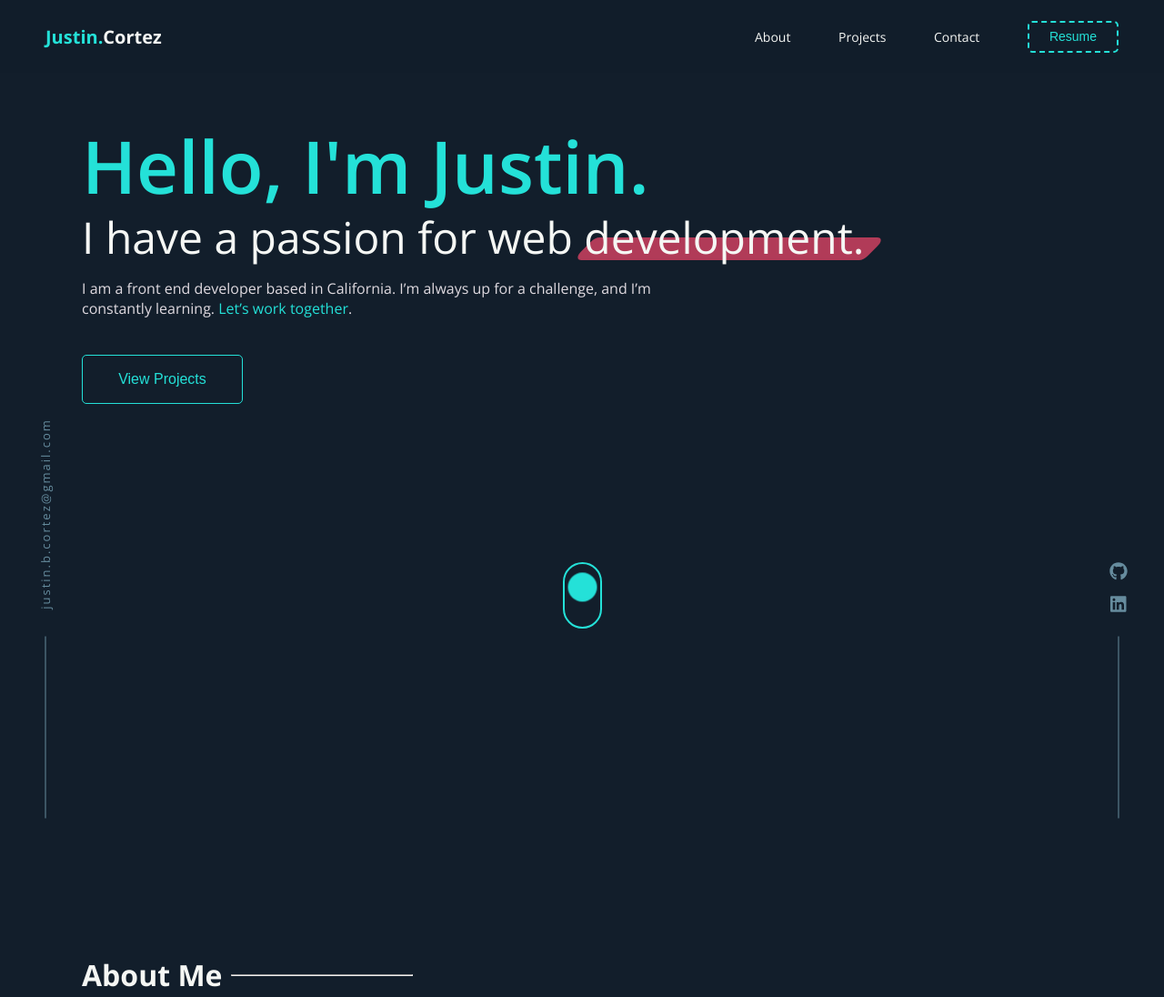
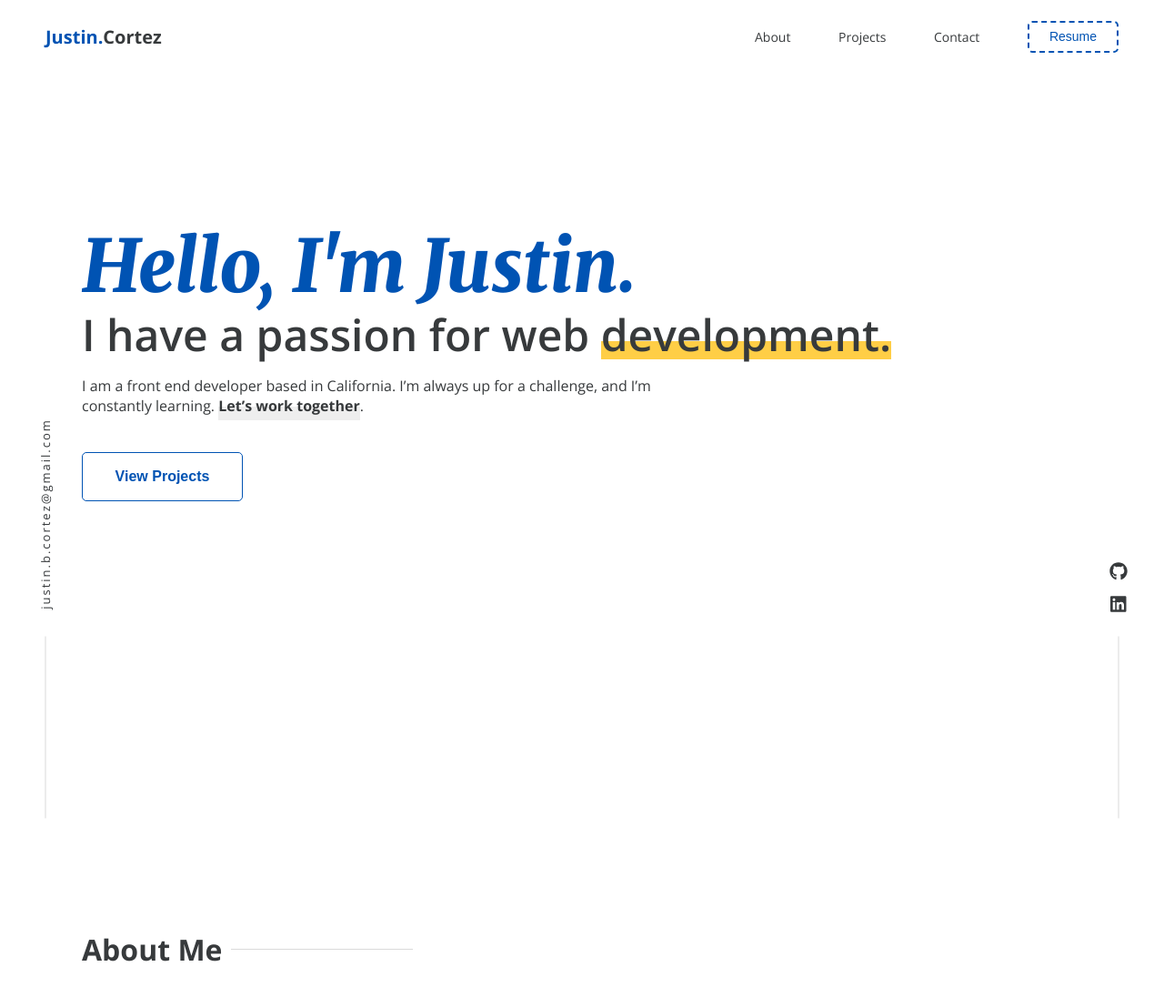
Before and after one commit to jbcortez/portfolio, a Gatsby site: page / in a window 1280 px wide. Shown: the top 1096 px of the page at 91% size. Built offline with nearby package versions, Linux system fonts and the light colour scheme; Gatsby itself is replaced by a stand-in of ours; a small style sheet from the web is missing.

Commit message:
style: changed color scheme

```diff
--- a/src/components/About.js
+++ b/src/components/About.js
@@ -9,9 +9,8 @@ const About = () => {
       <div className='about__left'>
         <div className='about__header'>
           <h2 className='about__header--headline'>About Me</h2>
-          <span className='about__header--accent-line'>
-            <hr />
-          </span>
+
+          <hr className='about__header--accent-line' />
         </div>
 
         <p className='about__text'>
@@ -31,7 +30,6 @@ const About = () => {
               <li>
                 <FontAwesomeIcon
                   icon={faCode}
-                  color={'#24e1d8'}
                   className={'about__skills--icon'}
                 />
                 Javascript
@@ -39,7 +37,6 @@ const About = () => {
               <li>
                 <FontAwesomeIcon
                   icon={faCode}
-                  color={'#24e1d8'}
                   className={'about__skills--icon'}
                 />
                 React
@@ -47,7 +44,6 @@ const About = () => {
               <li>
                 <FontAwesomeIcon
                   icon={faCode}
-                  color={'#24e1d8'}
                   className={'about__skills--icon'}
                 />
                 HTML5
@@ -55,7 +51,6 @@ const About = () => {
               <li>
                 <FontAwesomeIcon
                   icon={faCode}
-                  color={'#24e1d8'}
                   className={'about__skills--icon'}
                 />
                 CSS3
@@ -67,7 +62,6 @@ const About = () => {
               <li>
                 <FontAwesomeIcon
                   icon={faCode}
-                  color={'#24e1d8'}
                   className={'about__skills--icon'}
                 />
                 Sass
@@ -75,15 +69,13 @@ const About = () => {
               <li>
                 <FontAwesomeIcon
                   icon={faCode}
-                  color={'#24e1d8'}
                   className={'about__skills--icon'}
                 />
-                GitHub
+                Git
               </li>
               <li>
                 <FontAwesomeIcon
                   icon={faCode}
-                  color={'#24e1d8'}
                   className={'about__skills--icon'}
                 />
                 Firebase
@@ -91,10 +83,9 @@ const About = () => {
               <li>
                 <FontAwesomeIcon
                   icon={faCode}
-                  color={'#24e1d8'}
                   className={'about__skills--icon'}
                 />
-                Material-UI
+                Gatsby
               </li>
             </ul>
           </div>
--- a/src/components/Contact.js
+++ b/src/components/Contact.js
@@ -34,7 +34,6 @@ const Contact = () => {
             className={'contact__social--icon'}
             icon={faGithub}
             size={'3x'}
-            color={'#f5f7f4'}
           />
         </a>
         <a
@@ -45,7 +44,6 @@ const Contact = () => {
             className={'contact__social--icon'}
             icon={faLinkedin}
             size={'3x'}
-            color={'#f5f7f4'}
           />
         </a>
       </div>
--- a/src/components/Hero.js
+++ b/src/components/Hero.js
@@ -10,9 +10,7 @@ const Hero = () => {
 
         <h4 className='hero__sub-headline'>
           I have a passion for web{' '}
-          <div className='hero__sub-headline--highlight-container'>
-            development.<span className='hero__sub-headline--highlight'></span>
-          </div>
+          <span className='hero__sub-headline--highlight'>development.</span>
         </h4>
 
         <p className='hero__text'>
@@ -41,44 +39,6 @@ const Hero = () => {
           ignoreCancelEvents={false}>
           <button className='btn-primary'>View Projects</button>
         </Link>
-
-        <div className='hero__scroll-icon--container'>
-          {
-            <Link
-              activeClass='active'
-              to='about'
-              spy={true}
-              smooth={true}
-              hashSpy={true}
-              offset={-75}
-              duration={500}
-              delay={0}
-              isDynamic={true}
-              // onSetActive={this.handleSetActive}
-              // onSetInactive={this.handleSetInactive}
-              ignoreCancelEvents={false}>
-              <svg
-                className='hero__scroll-icon'
-                width='43'
-                height='73'
-                viewBox='0 0 43 73'
-                fill='none'
-                xmlns='http://www.w3.org/2000/svg'>
-                <rect
-                  id='rectangle'
-                  x='1'
-                  y='1'
-                  width='41'
-                  height='71'
-                  rx='20.5'
-                  stroke='#24e1d8'
-                  strokeWidth='2'
-                />
-                <circle id='circle' cx='22' cy='21' r='16' fill='#24e1d8' />
-              </svg>
-            </Link>
-          }
-        </div>
       </div>
     </section>
   );
--- a/src/components/Project.js
+++ b/src/components/Project.js
@@ -76,6 +76,7 @@ const Project = ({
               />
             </a>
           )}
+          {link && (
             <a href={link} target='_blank' rel='noreferrer'>
               <FontAwesomeIcon
                 className={
@@ -88,6 +89,7 @@ const Project = ({
                 size={'2x'}
               />
             </a>
+          )}
         </div>
       </div>
       {screenshots != false ? (
--- a/src/styles/_about.scss
+++ b/src/styles/_about.scss
@@ -10,7 +10,7 @@
     align-items: center;
 
     &--headline {
-      color: $grey-nurse;
+      color: $text;
       font-size: 2.4rem;
       font-weight: 700;
       flex-shrink: 0;
@@ -18,9 +18,11 @@
 
     &--accent-line {
       width: 100%;
+
+      margin-left: 1rem;
+      border: none;
+      background-color: $accent-line;
       height: 1px;
-      color: $accent-line;
-      margin-left: 1rem;
     }
   }
 
@@ -36,6 +38,7 @@
 
     &--icon {
       margin-right: 1rem;
+      color: $turqoise;
     }
     &--left,
     &--right {
--- a/src/styles/_base.scss
+++ b/src/styles/_base.scss
@@ -1,13 +1,16 @@
 @import url('https://fonts.googleapis.com/css2?family=Open+Sans:wght@400;600;700&display=swap');
+@import url('https://fonts.googleapis.com/css2?family=Merriweather:ital,wght@1,900&display=swap');
 
 $hoki: #668c9e;
-$turqoise: #24e1d8;
-$grey-nurse: #f5f7f4;
-$night-shadz: #b13b58;
-$text: #dfdae0;
-$accent-line: hsl(285, 10, 87, 44%);
-$background: #121e2b;
-$card: #334851;
+$turqoise: #0053b3;
+$grey-nurse: rgb(55, 58, 60);
+$night-shadz: rgb(255, 206, 70);
+$text: rgb(55, 58, 60);
+$accent-line: rgba(171, 171, 172, 0.44);
+$background: #fff;
+$card: #0053b3;
+$accent: rgb(255, 78, 108);
+$accent-alt: rgb(74, 218, 74);
 
 :root {
   font-size: 62.5%;
@@ -37,7 +40,7 @@ a {
   border-radius: 5px;
   color: $turqoise;
   font-size: 1.6rem;
-  font-weight: 400;
+  font-weight: 600;
   cursor: pointer;
   transition: all 0.3s;
 
@@ -56,16 +59,35 @@ a {
   height: 4.4rem;
   border: none;
   border-radius: 5px;
-  color: #fff;
+  color: $text;
   font-size: 1.6rem;
-  font-weight: 400;
+  font-weight: 600;
   cursor: pointer;
   transition: all 0.3s;
   backface-visibility: hidden;
+  position: relative;
+
+  &::after {
+    content: '';
+    position: absolute;
+    height: 100%;
+    width: 0;
+    background-color: $turqoise;
+    transition: width 0.3s;
+    z-index: -1;
+    top: 0;
+    left: 0;
+    border-radius: 5px;
+  }
 
   &:hover {
+    color: #fff;
     transform: scale(1.05);
     transition: all 0.3s;
+    &::after {
+      width: 100%;
+      transition: width 0.3s;
+    }
   }
 }
 
@@ -74,9 +96,9 @@ a {
   background-color: transparent;
   width: 16rem;
   height: 5.2rem;
-  border: 2px dashed $turqoise;
+  border: 2px dashed $night-shadz;
   border-radius: 5px;
-  color: $turqoise;
+  color: $night-shadz;
   font-size: 2.4rem;
   font-weight: 400;
   cursor: pointer;
--- a/src/styles/_contact.scss
+++ b/src/styles/_contact.scss
@@ -37,6 +37,11 @@
 
     &--icon {
       margin: 4rem 0;
+      color: $text;
+
+      &:hover {
+        color: $turqoise;
+      }
     }
   }
 
--- a/src/styles/_hero.scss
+++ b/src/styles/_hero.scss
@@ -1,5 +1,5 @@
 .hero {
-  height: calc(100vh - 2rem);
+  height: 94vh;
   display: flex;
   flex-direction: column;
   justify-content: center;
@@ -7,31 +7,37 @@
   &__headline {
     font-size: 4rem;
     color: $turqoise;
-    font-weight: 600;
+    font-weight: 700;
     margin-bottom: 1.5rem;
+    font-family: 'Merriweather', serif;
   }
 
   &__sub-headline {
     font-size: 2.4rem;
     color: $grey-nurse;
-    font-weight: 400;
+    font-weight: 600;
     margin-bottom: 2rem;
     line-height: 1.3;
 
-    &--highlight-container {
+    &--highlight {
       position: relative;
-    }
+      &::after {
+        content: '';
+        width: 100%;
+        background-color: $night-shadz;
+        height: 2rem;
+        position: absolute;
+        bottom: 0.5rem;
+        left: 0;
+        z-index: -1;
+        transition: all 0.3s;
+      }
 
-    &--highlight {
-      width: 16rem;
-      height: 1.3rem;
-      background-color: $night-shadz;
-      border-radius: 5px;
-      z-index: -1;
-      position: absolute;
-      left: 0;
-      bottom: 0.3rem;
-      transform: skewX(-30deg);
+      &:hover::after {
+        bottom: 1rem;
+        height: 3rem;
+        transition: all 0.3s;
+      }
     }
   }
 
@@ -41,22 +47,35 @@
     margin-bottom: 3rem;
 
     &--link {
-      color: $turqoise;
+      position: relative;
+      font-weight: 700;
+      &::after {
+        position: absolute;
+        left: 0;
+        bottom: -0.5rem;
+        content: '';
+        width: 100%;
+        height: 1.5rem;
+        background-color: rgba(0, 0, 0, 0.068);
+      }
 
-      &:hover {
-        color: #00fff2;
+      &::before {
+        position: absolute;
+        left: 0;
+        bottom: -0.5rem;
+        content: '';
+        width: 0;
+        height: 1.5rem;
+        background-color: $accent;
+        transition: width 0.3s;
+        z-index: -100;
+      }
+
+      &:hover::before {
+        width: 100%;
+        transition: width 0.3s;
       }
     }
-  }
-
-  &__scroll-icon {
-    &--container {
-      display: flex;
-      justify-content: center;
-      align-items: flex-end;
-      height: 20rem;
-    }
-    cursor: pointer;
   }
 }
 
@@ -82,12 +101,6 @@
     &__sub-headline {
       font-size: 4rem;
       line-height: 5rem;
-
-      &--highlight {
-        width: 26rem;
-        height: 2rem;
-        bottom: 0.5rem;
-      }
     }
   }
 }
@@ -101,17 +114,8 @@
 
     &__sub-headline {
       font-size: 4.8rem;
-      &--highlight-container {
-        display: inline-block;
-      }
 
       &--highlight {
-        width: 32rem;
-        height: 2.5rem;
-        border-radius: 5px 10px 5px 10px;
-        bottom: 0;
-        left: -0.6 rem;
-        transform: skewX(-45deg);
       }
     }
 
--- a/src/styles/_home.scss
+++ b/src/styles/_home.scss
@@ -32,13 +32,13 @@ body {
     left: 4rem;
 
     &--text {
-      color: $hoki;
+      color: $text;
       font-size: 1.3rem;
       transform: rotate(270deg);
       letter-spacing: 0.2rem;
 
       &:hover {
-        color: $grey-nurse;
+        color: $turqoise;
         cursor: pointer;
       }
     }
@@ -48,7 +48,7 @@ body {
       width: 20rem;
       margin-top: 21rem;
       height: 1px;
-      background-color: $hoki;
+      background-color: $accent-line;
       border: none;
     }
   }
@@ -65,10 +65,10 @@ body {
     width: 2rem;
 
     &--icon {
-      color: $hoki;
+      color: $text;
 
       &:hover {
-        color: $grey-nurse;
+        color: $turqoise;
         cursor: pointer;
       }
     }
@@ -78,7 +78,7 @@ body {
       width: 20rem;
       margin-top: 11rem;
       height: 1px;
-      background-color: $hoki;
+      background-color: $accent-line;
       border: none;
     }
   }
--- a/src/styles/_nav.scss
+++ b/src/styles/_nav.scss
@@ -2,7 +2,7 @@
   display: flex;
   justify-content: space-between;
   align-items: center;
-  background-color: #121e2be5;
+  background-color: rgba(255, 255, 255, 0.911);
 
   &__menu-btn {
     cursor: pointer;
@@ -22,7 +22,7 @@
       top: 50%;
       left: 50%;
       transform: translate(-50%, -50%);
-      color: $turqoise;
+
       width: 4rem;
       height: 0.3rem;
       background: $turqoise;
@@ -56,10 +56,12 @@
 
         &::before {
           transform: rotate(45deg) translate(15px, -15px);
+          background: $night-shadz;
         }
 
         &::after {
           transform: rotate(-45deg) translate(15px, 15px);
+          background: $night-shadz;
         }
       }
     }
@@ -89,9 +91,9 @@
     justify-content: center;
     width: 100vw;
     height: 100vh;
-    background-color: $night-shadz;
+    background-color: $turqoise;
     list-style: none;
-    color: $grey-nurse;
+    color: #fff;
     transform: scale(0);
     z-index: 10;
     transform-origin: top right;
@@ -139,21 +141,19 @@
 
         &::after {
           position: absolute;
-          bottom: 0.2rem;
+          bottom: 0;
           left: -1px;
           content: '';
           height: 0.7rem;
-          width: 100%;
+          width: 0;
           background-color: $night-shadz;
           z-index: -1;
-          transform: skewX(-45deg);
-          border-radius: 5px;
+
           transition: all 0.2s;
-          opacity: 0;
         }
 
         &:hover::after {
-          opacity: 1;
+          width: 100%;
           transition: all 0.2s;
         }
       }
```
Also changed, not shown: src/components/Projects.js (+6 -1 lines), src/styles/_project.scss (+10 -4 lines), src/images/portfolio-iphone.png (added). Lines whose indentation alone changed are shown as unchanged.
